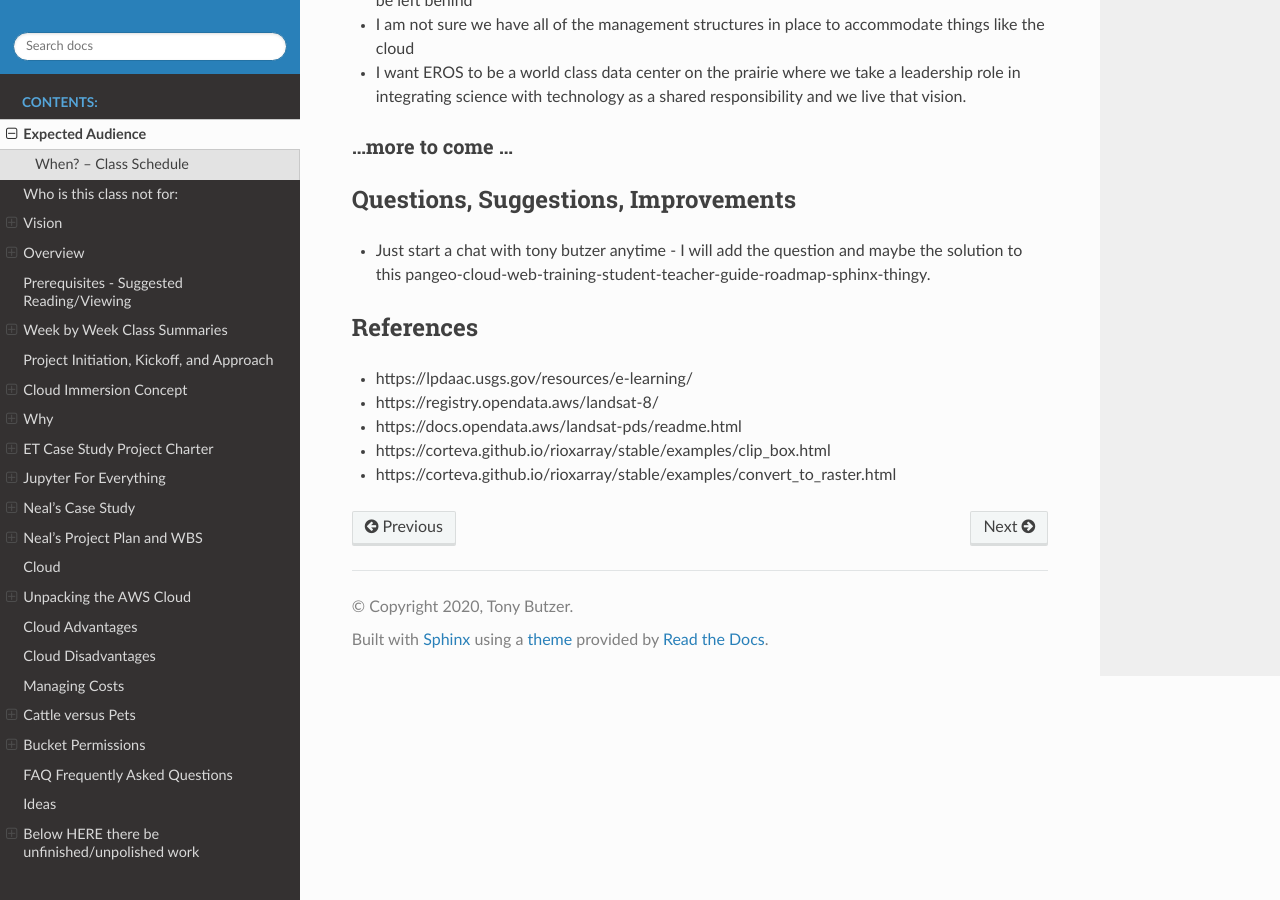
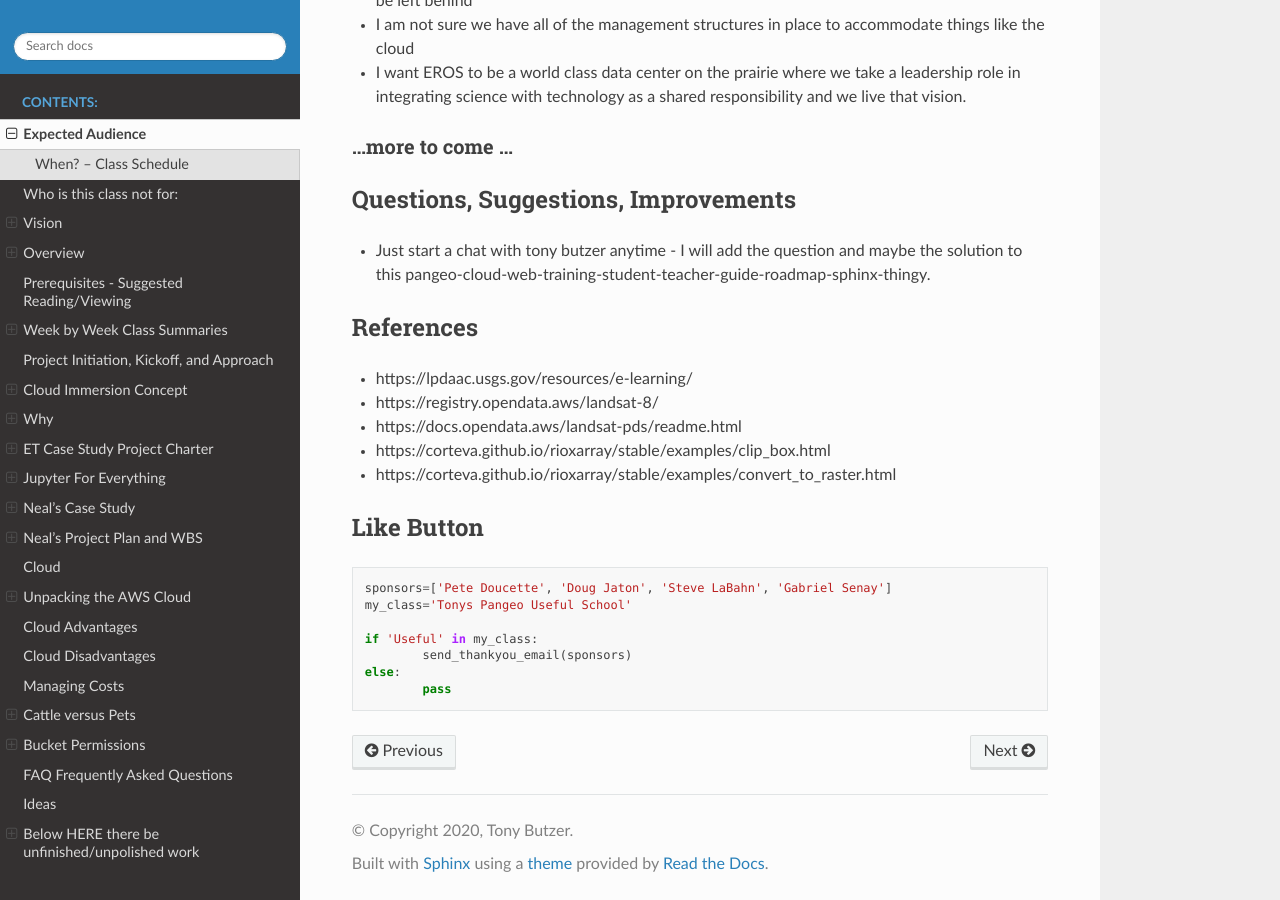
Before and after one commit to tonybutzer/harmony, a Sphinx documentation site: the page built from documentation/source/00define_ET.md, in a window 1280 px wide and 900 px high, scrolled down 7931 px. Built offline with Sphinx 7.4.7 and the Read the Docs theme 2.0.0, drawn with Linux system fonts in a browser that asks for light colours; pages that are not in the unit, such as notebooks, are missing from menus.

Commit message:
automatic git update from Makefile

````diff
--- a/documentation/source/00define_ET.md
+++ b/documentation/source/00define_ET.md
@@ -295,3 +295,15 @@ So, there are several aspects that I'm interested in.
 - https://docs.opendata.aws/landsat-pds/readme.html
 - https://corteva.github.io/rioxarray/stable/examples/clip_box.html
 - https://corteva.github.io/rioxarray/stable/examples/convert_to_raster.html
+
+## Like Button
+
+```
+sponsors=['Pete Doucette', 'Doug Jaton', 'Steve LaBahn', 'Gabriel Senay']
+my_class='Tonys Pangeo Useful School'
+
+if 'Useful' in my_class:
+	send_thankyou_email(sponsors)
+else:
+	pass
+```
````
